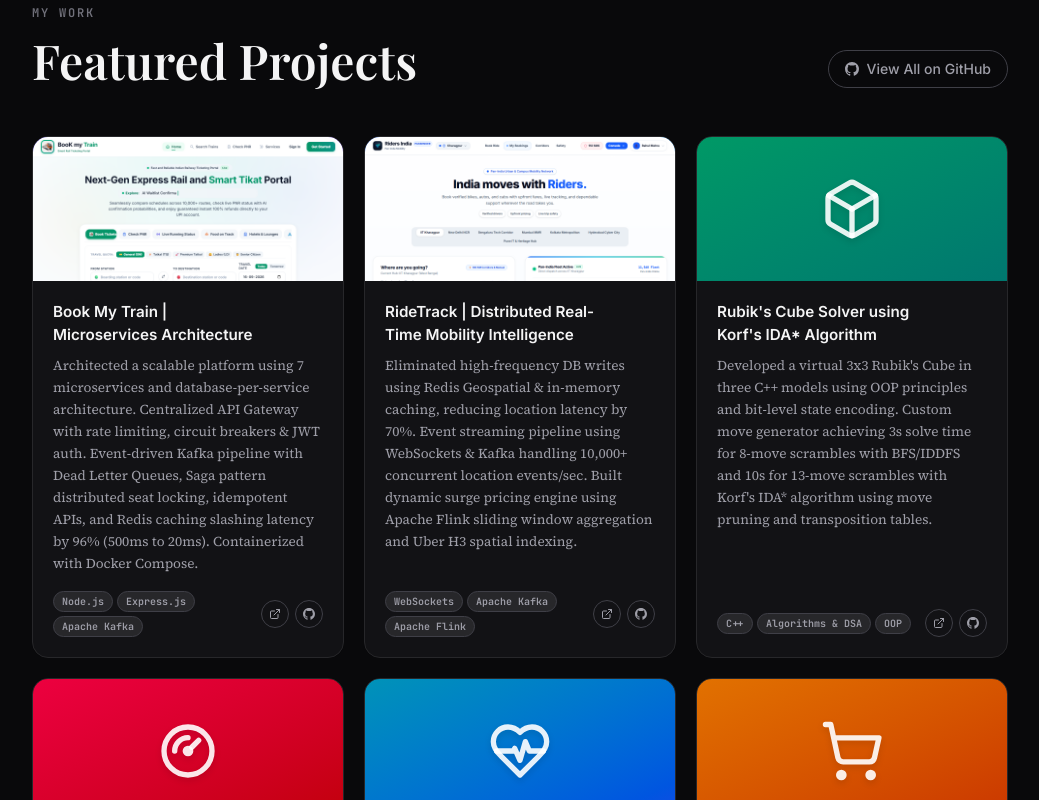
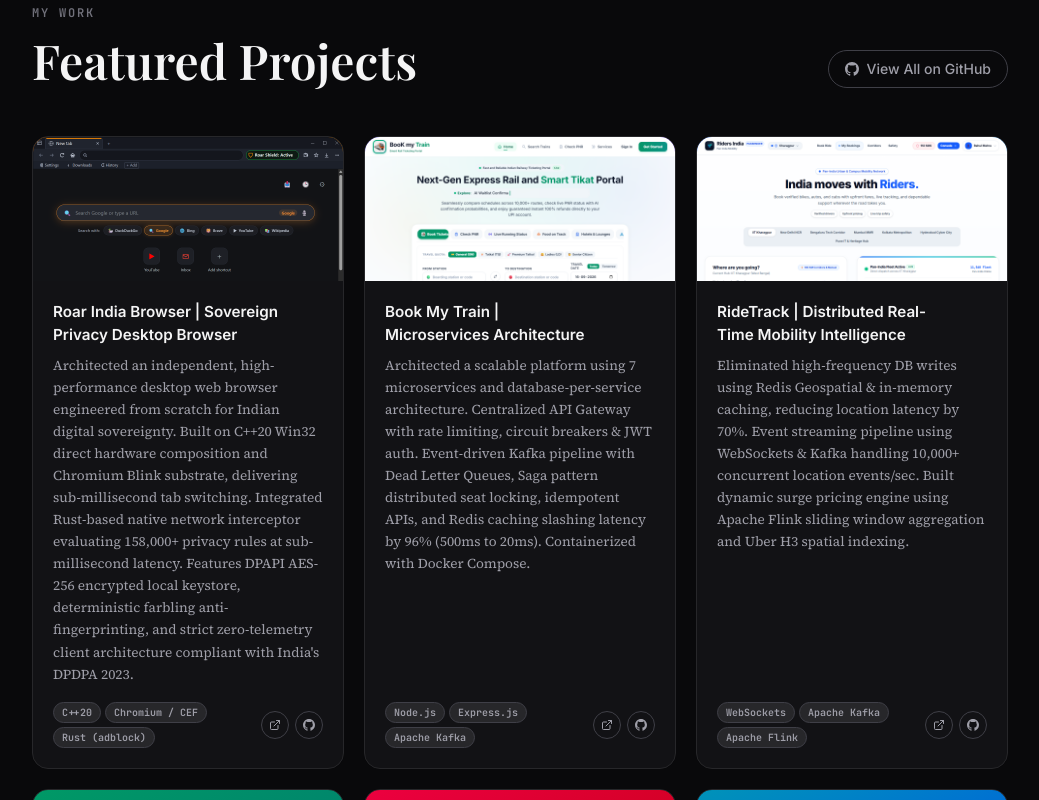
Before and after one commit to Arvindmeen/Arvind_portfolio-, a React (Vite) app: page / in a window 1280 px wide. Shown: the part 5260-6060 px from the top of the page, without its empty margins (120-1159 px from the left). Built offline with nearby package versions, Linux system fonts and the light colour scheme; no server answers; a web font is replaced by a local one.

Commit message:
Add Roar India Browser download and version endpoint

```diff
--- /dev/null
+++ b/public/roar-version.json
@@ -0,0 +1,15 @@
+{
+  "version": "1.0.0",
+  "release_date": "2026-11-07",
+  "release_name": "Roar India Browser v1.0.0 (Closed Beta)",
+  "download_url": "https://github.com/arvindmeena/roar-browser/releases/download/v1.0.0/RoarSetup-1.0.0-x64.exe",
+  "portable_url": "https://github.com/arvindmeena/roar-browser/releases/download/v1.0.0/Roar-1.0.0-x64-portable.zip",
+  "sha256": "b4ad8aa5ba40bd7180c8d971e72e3ba0f3233045cf33a2f3fbf83a503c61ac42",
+  "changelog": [
+    "Sovereign C++20 desktop shell with Blink substrate and DirectComposition",
+    "Rust native adblocker with 158,000+ active privacy rules",
+    "Single-click installer for Windows 10/11 with zero admin requirements",
+    "India DPDPA 2023 compliance with zero telemetry"
+  ],
+  "mandatory": false
+}
--- a/src/components/Projects.jsx
+++ b/src/components/Projects.jsx
@@ -1,10 +1,11 @@
 import { projects, profile } from '../data';
 import Reveal from './Reveal';
 import { ExternalLinkIcon, GithubIcon } from '../icons';
-import { TbTrain, TbMotorbike, TbCube, TbGauge } from 'react-icons/tb';
+import { TbTrain, TbMotorbike, TbCube, TbGauge, TbBrowser } from 'react-icons/tb';
 import { LuShoppingCart, LuHeartPulse } from 'react-icons/lu';
 
 const PROJECT_ICONS = {
+  browser: TbBrowser,
   train: TbTrain,
   mobility: TbMotorbike,
   cube: TbCube,
@@ -61,7 +62,7 @@ export default function Projects() {
                       <span
                         onClick={e => { e.preventDefault(); e.stopPropagation(); window.open(project.demo, '_blank', 'noopener,noreferrer'); }}
                         className="flex items-center gap-1.5 px-3 py-1.5 rounded-full bg-white/20 backdrop-blur-sm border border-white/30 text-white text-xs font-semibold hover:bg-white/30 transition-colors cursor-pointer">
-                        <ExternalLinkIcon size={11} /> Live Demo
+                        <ExternalLinkIcon size={11} /> {project.demoLabel || 'Live Demo'}
                       </span>
                       <span
                         onClick={e => { e.preventDefault(); e.stopPropagation(); window.open(project.repo, '_blank', 'noopener,noreferrer'); }}
--- a/src/data.js
+++ b/src/data.js
@@ -503,6 +503,18 @@ export const experience = [
 
 export const projects = [
   {
+    title: 'Roar India Browser | Sovereign Privacy Desktop Browser',
+    desc: 'Architected an independent, high-performance desktop web browser engineered from scratch for Indian digital sovereignty. Built on C++20 Win32 direct hardware composition and Chromium Blink substrate, delivering sub-millisecond tab switching. Integrated Rust-based native network interceptor evaluating 158,000+ privacy rules at sub-millisecond latency. Features DPAPI AES-256 encrypted local keystore, deterministic farbling anti-fingerprinting, and strict zero-telemetry client architecture compliant with India\'s DPDPA 2023.',
+    tags: ['C++20', 'Chromium / CEF', 'Rust (adblock)', 'Win32 DirectComposition', 'SQLite WAL', 'DPAPI AES-256'],
+    iconKey: 'browser',
+    gradient: 'from-amber-600 to-yellow-600',
+    image: '/projects/roar-browser.png',
+    demo: 'https://github.com/Arvindmeen/Roar-India-Browser/releases/download/v1.0.0/RoarSetup-1.0.0-x64.exe',
+    demoLabel: 'Download Browser',
+    repo: 'https://github.com/Arvindmeen/Roar-India-Browser',
+  },
+
+  {
     title: 'Book My Train | Microservices Architecture',
     desc: 'Architected a scalable platform using 7 microservices and database-per-service architecture. Centralized API Gateway with rate limiting, circuit breakers & JWT auth. Event-driven Kafka pipeline with Dead Letter Queues, Saga pattern distributed seat locking, idempotent APIs, and Redis caching slashing latency by 96% (500ms to 20ms). Containerized with Docker Compose.',
     tags: ['Node.js', 'Express.js', 'Apache Kafka', 'PostgreSQL', 'Redis', 'Docker', 'Microservices', 'Saga Pattern'],
```
Also changed, not shown: public/projects/roar-browser.png (added).
